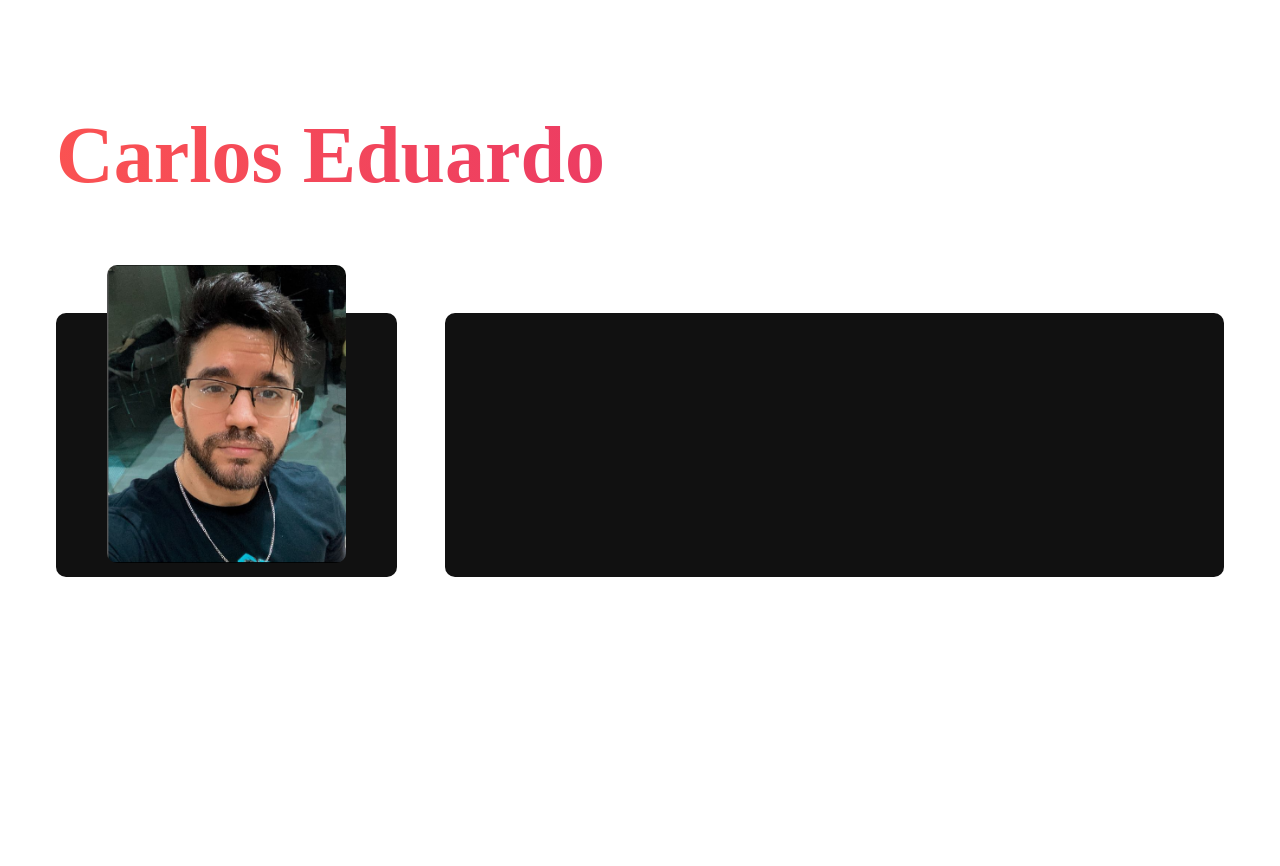
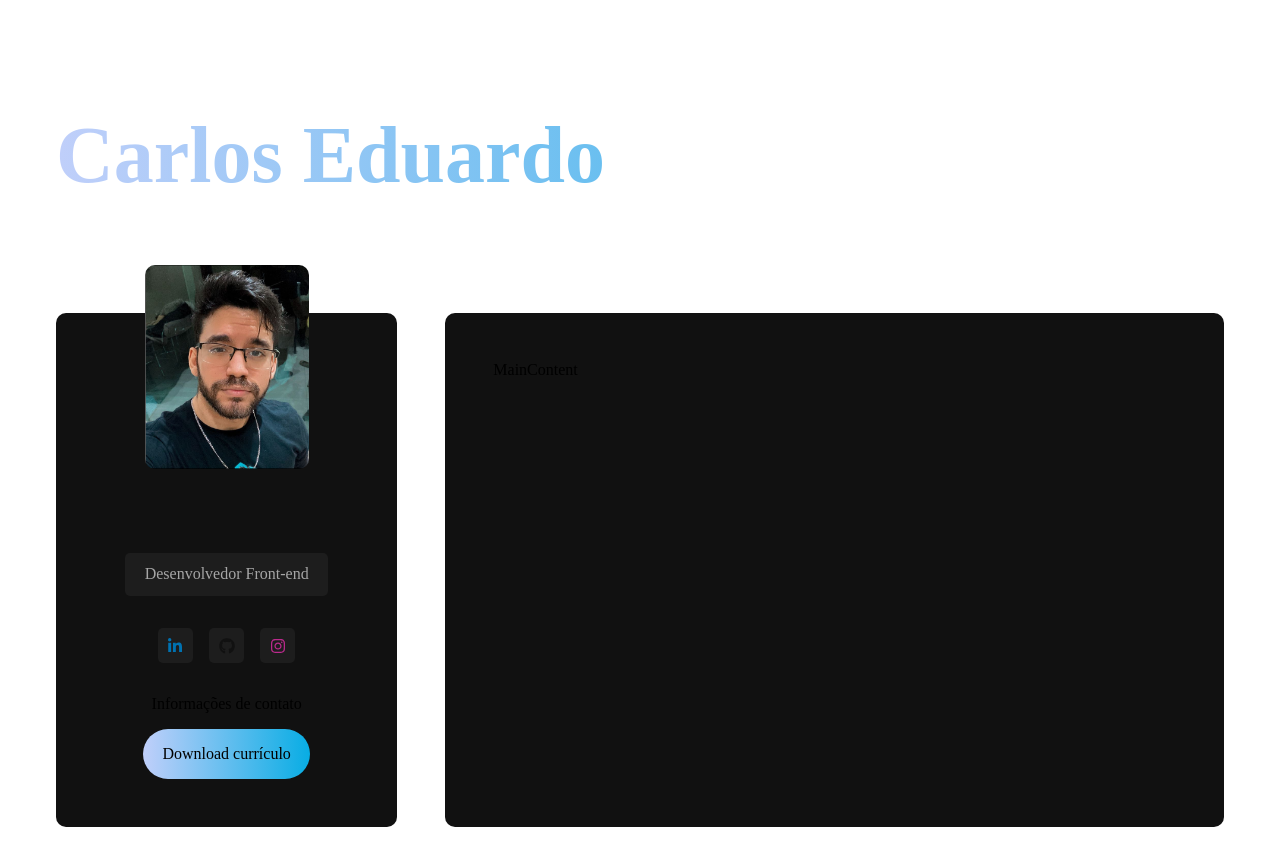
Before and after one commit to carloseduardob94/Portfoliio, a React (Vite) app: page / in a window 1280 px wide. Shown: the top 866 px of the page. Before the commit the page ends 800 px from the top, so only its background shows below. Built offline with nearby package versions, Linux system fonts and the light colour scheme; the HTML template or start-up script is replaced by a standard one.

Commit message:
socialnetwork update

```diff
--- a/index.html
+++ b/index.html
@@ -1,10 +1,9 @@
 <!DOCTYPE html>
-<html lang="en">
+<html lang="pt-br">
   <head>
     <meta charset="UTF-8" />
-    <link rel="icon" type="image/svg+xml" href="/vite.svg" />
     <meta name="viewport" content="width=device-width, initial-scale=1.0" />
-    <title>Vite + React</title>
+    <title>Portfólio - Carlos Eduardo</title>
   </head>
   <body>
     <div id="root"></div>
--- a/src/components/MainContent.jsx
+++ b/src/components/MainContent.jsx
@@ -2,6 +2,6 @@
 
 export const MainContent = () => {
   return (
-    <main id="main_content" ></main>
+    <main id="main_content">MainContent</main>
   )
 }
--- a/src/components/Sidebar.jsx
+++ b/src/components/Sidebar.jsx
@@ -1,13 +1,15 @@
 import Avatar from '../img/Photo_1.png'
 
 import '../styles/components/sidebar.sass'
+
+import { SocialNetworks } from './SocialNetworks'
 
 export const Sidebar = () => {
   return (
     <aside id="sidebar" >
       <img src={Avatar} alt="Carlos Eduardo" />
       <p className="title" >Desenvolvedor Front-end</p>
-      <p>Redes Sociais</p>
+      <SocialNetworks />
       <p>Informações de contato</p>
       <a href="" className="btn">Download currículo</a>
     </aside>
--- /dev/null
+++ b/src/components/SocialNetworks.jsx
@@ -0,0 +1,21 @@
+import { FaLinkedinIn, FaGithub, FaInstagram } from 'react-icons/fa'
+
+import '../styles/components/socialnetworks.sass'
+
+const socialNetworks = [
+  { name: "linkedin", icon: <FaLinkedinIn /> },
+  { name: "github", icon: <FaGithub /> },
+  { name: "instagram", icon: <FaInstagram /> }
+]
+
+export const SocialNetworks = () => {
+  return (
+    <section id="social-networks">
+      {socialNetworks.map((network) => (
+        <a href="#" className="social-btn" id={network.name} key={network.name}>
+          {network.icon}
+        </a>
+      ))}
+    </section>
+  )
+}
--- a/src/styles/components/sidebar.sass
+++ b/src/styles/components/sidebar.sass
@@ -1,18 +1,30 @@
 @use '../variables'
+@use '../mixins'
 
 #sidebar
   background-color: variables.$bg-color
   flex: 1 1 0
   border-radius: variables.$container-border-radius
   display: flex
+  flex-direction: column
   align-items: center
-  flex-direction: column
   text-align: center
   position: relative
   padding: 3rem 0
 
   img
-    max-width: 70%
+    max-width: 48%
     border-radius: variables.$container-border-radius
     position: absolute
     top: -3rem
+
+  .title
+    color: variables.$text-color-secondary
+    background-color: variables.$bg-color-secondary
+    border-radius: variables.$card-border-radius
+    margin-top: 12rem
+    padding: .8rem 1.2rem
+
+  .btn
+    @include mixins.btn
+    color: black
--- /dev/null
+++ b/src/styles/components/socialnetworks.sass
@@ -0,0 +1,28 @@
+@use '../variables'
+@use '../mixins'
+
+#social-networks
+  @include mixins.center
+  gap: 1rem
+  margin: 1rem 0
+
+  .social-btn
+    padding: 0.6rem
+    background-color: variables.$bg-color-secondary
+    border-radius: variables.$card-border-radius
+    color: #333
+    @include mixins.center
+
+  #linkedin
+    color: #0072b1
+
+  #github
+    color: #111
+
+  #instagram
+    color: #bc2a8d
+
+  :hover
+    background: variables.$gradient
+    > svg
+      color: variables.$text-color
--- a/src/styles/mixins.sass
+++ b/src/styles/mixins.sass
@@ -0,0 +1,13 @@
+@use 'variables'
+
+@mixin center
+  display: flex
+  justify-content: center
+  align-items: center
+
+@mixin btn
+  padding: 1rem 1.2rem
+  color: variables.$text-color
+  background: variables.$gradient
+  text-decoration: none
+  border-radius: 3rem
--- a/src/styles/variables.sass
+++ b/src/styles/variables.sass
@@ -1,9 +1,9 @@
 $font-stack: "Helvetica"
 $text-color: #fff
 $text-color-secondary: #a6a6a6
-$body-bg-color: #271b31
+$body-bg-color: #212c58
 $bg-color: #111
 $bg-color-secondary: #1d1d1d
 $container-border-radius: 10px
 $card-border-radius: 5px
-$gradient: linear-gradient(90deg, rgba(250,82,82,1) 0%, rgba(221,36,118,1) 100%)
+$gradient: linear-gradient(90deg, #c0cffa 0%, #08ade4 100%)
```
